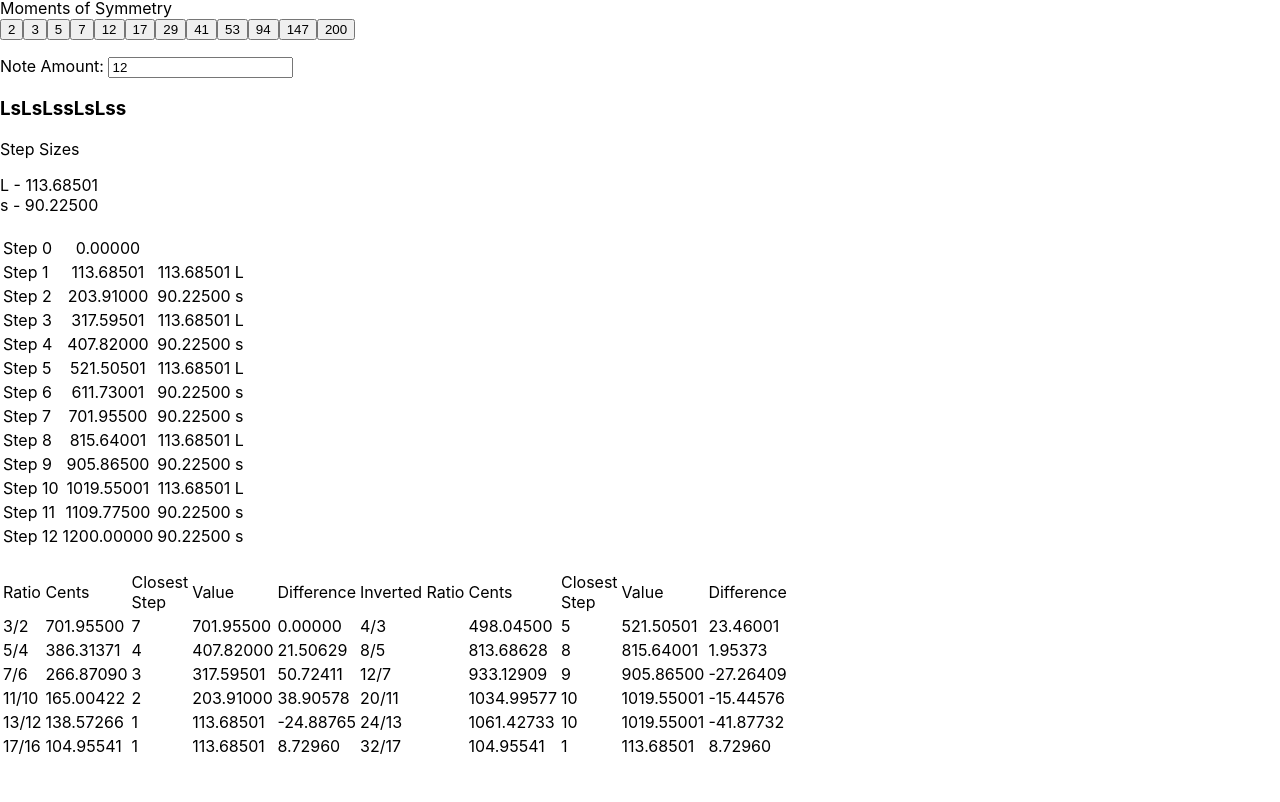
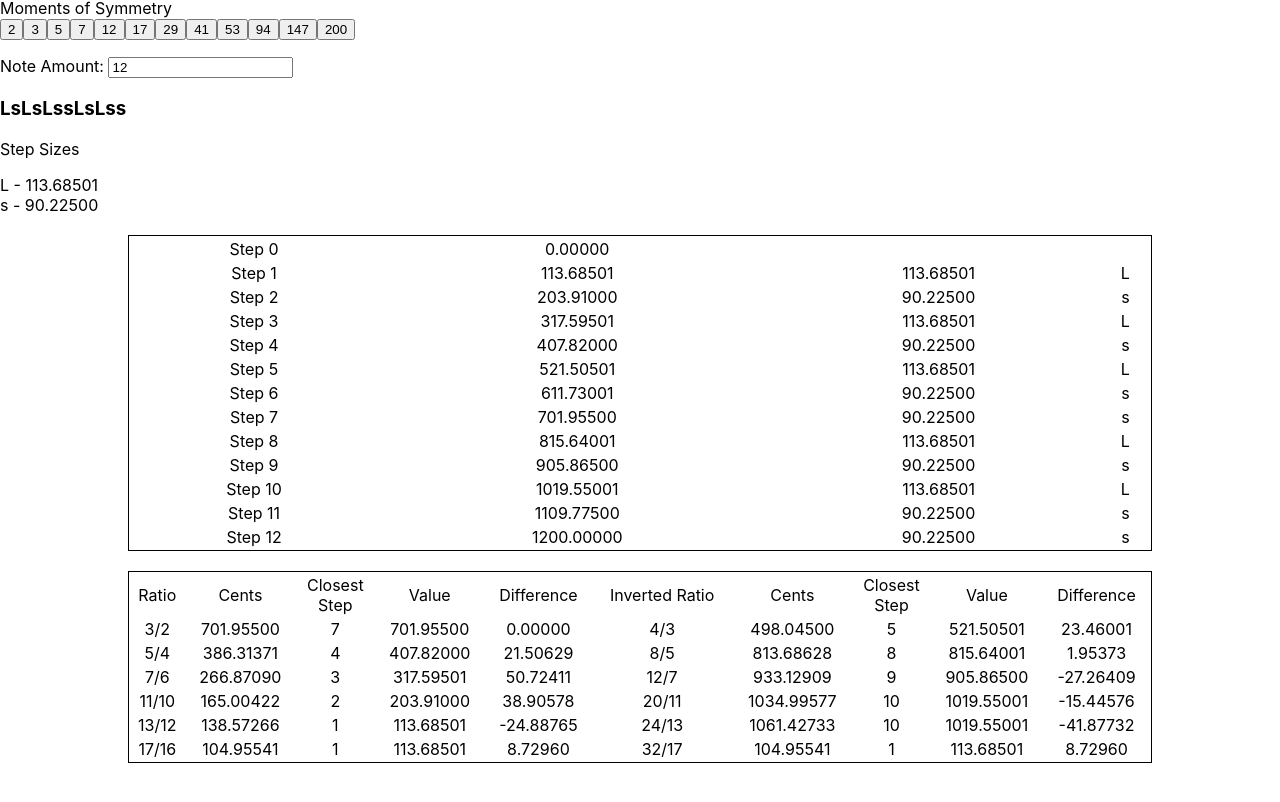
Before and after one commit to zzork/color-horizons-review-temp, a React (Create React App) app: page / in a window 1280 px wide. Shown: the part 592-1394 px from the top of the page. Built offline with nearby package versions, Linux system fonts and the light colour scheme.

Commit message:
got comparison readout fully working... now make it prettier, and figure out modes...

```diff
--- a/src/App.css
+++ b/src/App.css
@@ -28,6 +28,17 @@
   color: #61dafb;
 }
 
+table {
+  border: 1px solid black;
+  margin-left: auto;
+  margin-right: auto;
+  width: 80%;
+}
+
+td {
+  text-align: center;
+}
+
 @keyframes App-logo-spin {
   from {
     transform: rotate(0deg);
--- a/src/components/CalcEDOReadout.js
+++ b/src/components/CalcEDOReadout.js
@@ -1,6 +1,7 @@
 import getDisplayEdoStepValues from "../util/getDisplayEdoStepValues";
+import { ComparisonWindow } from "./ComparisonWindow";
 
-export const CalcEDOReadout = ({ edo }) => {
+export const CalcEDOReadout = ({ edo, selectedComparison }) => {
   const isValidState = () => {
     return edo > 0;
   };
@@ -27,6 +28,11 @@ export const CalcEDOReadout = ({ edo }) => {
           })}
         </tbody>
       </table>
+      <br />
+      <ComparisonWindow
+        scale={displaySteps}
+        selectedComparison={selectedComparison}
+      />
     </div>
   );
 };
--- a/src/components/CalcIPReadout.js
+++ b/src/components/CalcIPReadout.js
@@ -3,8 +3,9 @@ import getEdoFromIntervalPattern from "../util/getEdoFromIntervalPattern";
 import getIPStepValuesList from "../util/getIPStepValuesList";
 import getIPUniqueSizes from "../util/getIPUniqueSizes";
 import getReadoutTable from "../util/getReadoutTable";
+import { ComparisonWindow } from "./ComparisonWindow";
 
-export const CalcIPReadout = ({ pattern }) => {
+export const CalcIPReadout = ({ pattern, selectedComparison }) => {
   const isValidState = () => {
     return pattern > 0;
   };
@@ -24,6 +25,11 @@ export const CalcIPReadout = ({ pattern }) => {
       <h4>EDO Step Size = {stepSize.toFixed(5)} cents</h4>
       <h4>{uniqueSizes}</h4>
       {readoutTable}
+      <br />
+      <ComparisonWindow
+        scale={stepValuesList}
+        selectedComparison={selectedComparison}
+      />
     </div>
   );
 };
--- a/src/components/ComparisonWindow.js
+++ b/src/components/ComparisonWindow.js
@@ -9,6 +9,24 @@ export const ComparisonWindow = ({ scale, selectedComparison }) => {
   }
   if (selectedComparison === "harmonics") {
     comparisonTable = ratioTable.filter((entry) => entry.harmonics === true);
+  }
+  if (selectedComparison === "3") {
+    comparisonTable = ratioTable.filter((entry) => entry.primeLimit === 3);
+  }
+  if (selectedComparison === "5") {
+    comparisonTable = ratioTable.filter((entry) => entry.primeLimit <= 5);
+  }
+  if (selectedComparison === "7") {
+    comparisonTable = ratioTable.filter((entry) => entry.primeLimit <= 7);
+  }
+  if (selectedComparison === "11") {
+    comparisonTable = ratioTable.filter((entry) => entry.primeLimit <= 11);
+  }
+  if (selectedComparison === "13") {
+    comparisonTable = ratioTable.filter((entry) => entry.primeLimit <= 13);
+  }
+  if (selectedComparison === "17") {
+    comparisonTable = ratioTable.filter((entry) => entry.primeLimit <= 17);
   }
 
   let rows = [];
```
